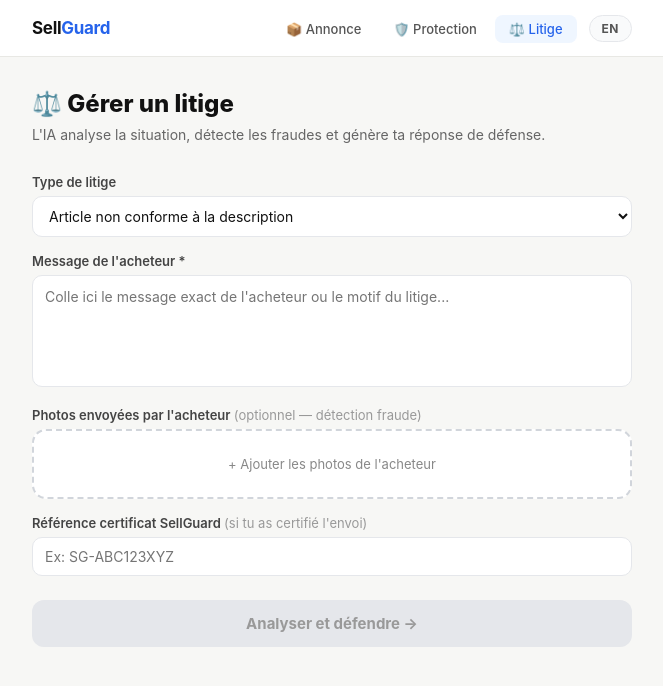
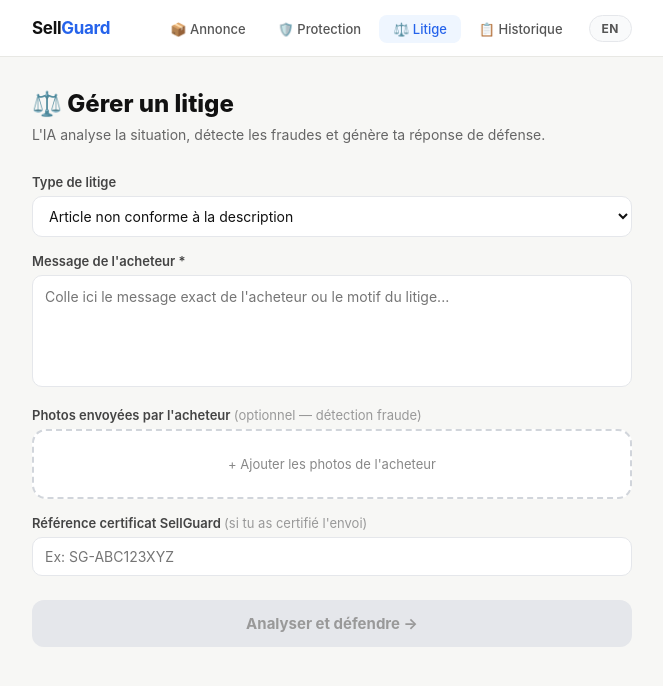
Before and after one commit to WRONIKOWSKY/sellguard, a Next.js app in the folder sellguard/: page /litige in a window 1280 px wide. Shown: the top 686 px of the page, without its empty margins (308-971 px from the left). Built offline with nearby package versions, Linux system fonts and the light colour scheme.

Commit message:
Update Layout.js

```diff
--- a/sellguard/components/Layout.js
+++ b/sellguard/components/Layout.js
@@ -10,6 +10,7 @@ export default function Layout({ children }) {
     { href: "/annonce", label: t.nav.annonce, icon: "📦" },
     { href: "/protection", label: t.nav.protection, icon: "🛡️" },
     { href: "/litige", label: t.nav.litige, icon: "⚖️" },
+    { href: "/historique", label: lang === "en" ? "History" : "Historique", icon: "📋" },
   ];
 
   return (
```
